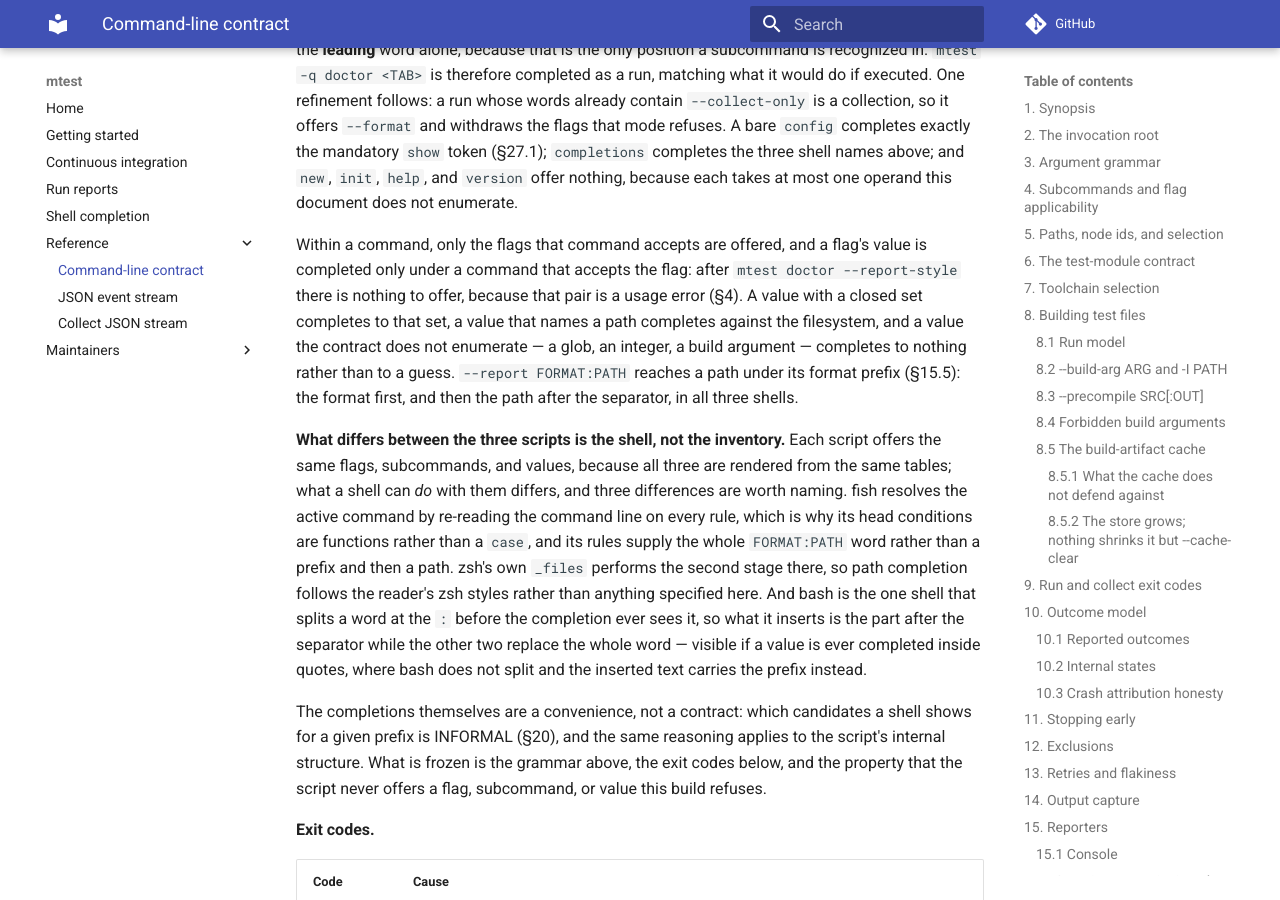
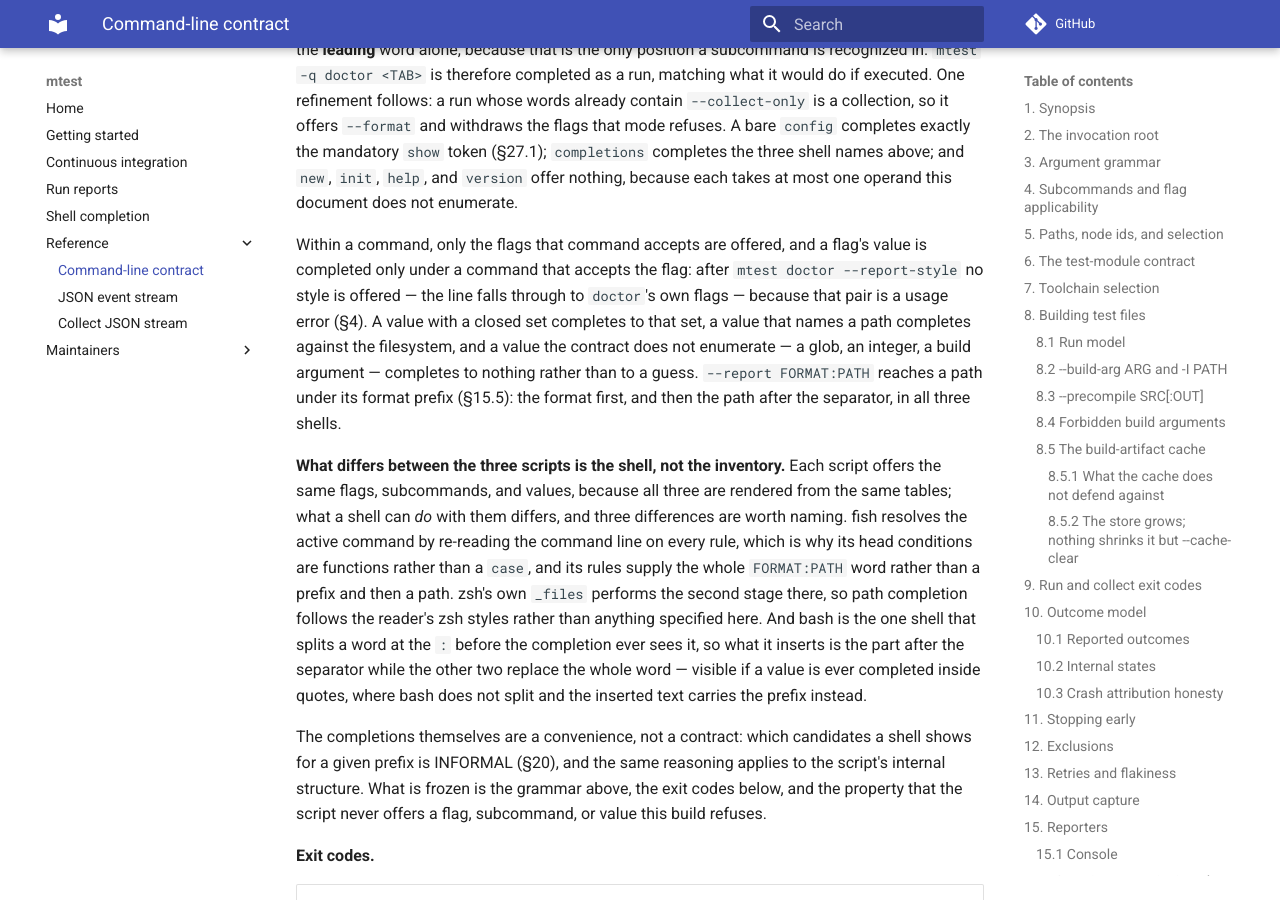
Before and after one commit to mikeleppane/mtest, an MkDocs documentation site: the page built from docs/cli-contract.md, in a window 1280 px wide and 900 px high, scrolled down 64373 px. Built offline with MkDocs 1.6.1 and Material for MkDocs 9.7.7, drawn with Linux system fonts in a browser that asks for light colours; comment, search, counter and statistics services are not loaded.

Commit message:
docs(spec): say what a doctor value position really falls through to
Section 30 claimed that after `mtest doctor --report-style` there is
nothing to offer. The scripts do not go silent there. The pair has no
value arm -- bash renders arms only for run:--report-style and
config-show:--report-style -- so the line falls through to the head arm
and offers doctor's own flags: bash reaches
`doctor) compgen -W "--no-cache --cache-clear -q -v --color --config
--no-config -h --help --version"` with no -f, zsh reaches an _arguments
call carrying those same ten specs and no operand action, and fish has
one rule per doctor flag under `__mtest_head_is doctor` beside a bare -f
that suppresses files.

Nothing wrong is offered -- no report style, no filename -- which is the
property the section is really asserting, so the sentence now says that
instead of overstating it as silence. The reader-facing page describes
the same behavior in the same terms.

```diff
--- a/docs/cli-contract.md
+++ b/docs/cli-contract.md
@@ -2973,13 +2973,13 @@ because each takes at most one operand this document does not enumerate.
 
 Within a command, only the flags that command accepts are offered, and a
 flag's value is completed only under a command that accepts the flag: after
-`mtest doctor --report-style` there is nothing to offer, because that pair is
-a usage error (§4). A value with a closed set completes to that set, a value
-that names a path completes against the filesystem, and a value the contract
-does not enumerate — a glob, an integer, a build argument — completes to
-nothing rather than to a guess. `--report FORMAT:PATH` reaches a path under
-its format prefix (§15.5): the format first, and then the path after the
-separator, in all three shells.
+`mtest doctor --report-style` no style is offered — the line falls through to
+`doctor`'s own flags — because that pair is a usage error (§4). A value with a
+closed set completes to that set, a value that names a path completes against
+the filesystem, and a value the contract does not enumerate — a glob, an
+integer, a build argument — completes to nothing rather than to a guess.
+`--report FORMAT:PATH` reaches a path under its format prefix (§15.5): the
+format first, and then the path after the separator, in all three shells.
 
 **What differs between the three scripts is the shell, not the inventory.**
 Each script offers the same flags, subcommands, and values, because all three
```
